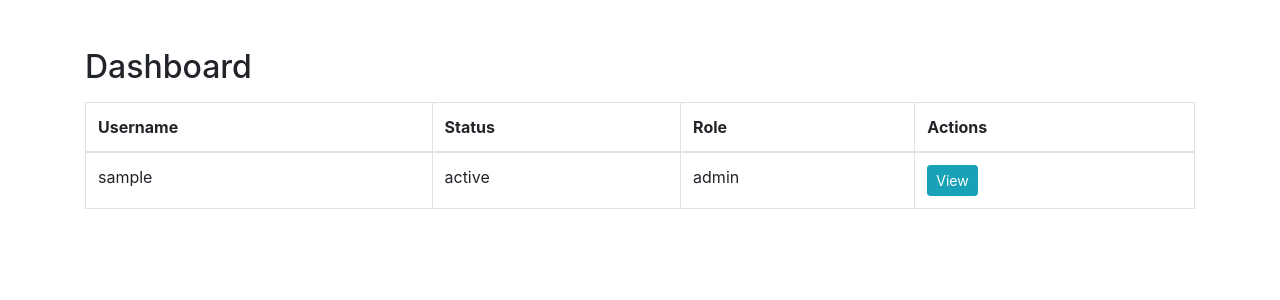
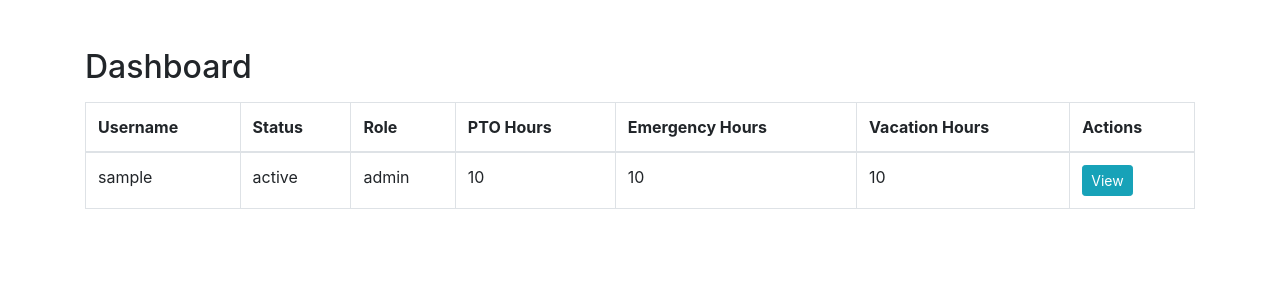
Before and after one commit to ChristopherStrom/PTO-Tracker, a Flask app: template templates/dashboard.html in a window 1280 px wide. Shown: the part 56-356 px from the top of the page. Run offline with Flask 3, Linux system fonts and the light colour scheme; tables that the repository leaves empty hold one stand-in row (values such as "Sample post"); the template is opened without the code that fills it: values that come from a table or form of the project are taken from there, most other values are stand-ins (such as "Sample title", 1, 10 or a date in 2020); some libraries are stand-ins or nearby versions.

Commit message:
Update dashboard.html

```diff
--- a/templates/dashboard.html
+++ b/templates/dashboard.html
@@ -21,20 +21,26 @@
                 <th>Username</th>
                 <th>Status</th>
                 <th>Role</th>
+                <th>PTO Hours</th>
+                <th>Emergency Hours</th>
+                <th>Vacation Hours</th>
                 <th>Actions</th>
             </tr>
         </thead>
         <tbody>
-            {% for user in users %}
+            {% for data in user_data %}
                 <tr>
-                    <td>{{ user.username }}</td>
-                    <td>{{ user.status }}</td>
-                    <td>{{ user.role }}</td>
+                    <td>{{ data.user.username }}</td>
+                    <td>{{ data.user.status }}</td>
+                    <td>{{ data.user.role }}</td>
+                    <td>{{ data.pto_total }}</td>
+                    <td>{{ data.emergency_total }}</td>
+                    <td>{{ data.vacation_total }}</td>
                     <td>
-                        <a href="{{ url_for('view_user', user_id=user.id) }}" class="btn btn-info btn-sm">View</a>
+                        <a href="{{ url_for('view_user', user_id=data.user.id) }}" class="btn btn-info btn-sm">View</a>
                         {% if current_user.role == 'admin' %}
-                            <a href="{{ url_for('edit_user', user_id=user.id) }}" class="btn btn-warning btn-sm">Edit</a>
-                            <form action="{{ url_for('edit_user', user_id=user.id) }}" method="post" style="display:inline;">
+                            <a href="{{ url_for('edit_user', user_id=data.user.id) }}" class="btn btn-warning btn-sm">Edit</a>
+                            <form action="{{ url_for('edit_user', user_id=data.user.id) }}" method="post" style="display:inline;">
                                 <input type="hidden" name="status" value="inactive">
                                 <button type="submit" class="btn btn-secondary btn-sm">Set Inactive</button>
                             </form>
```
